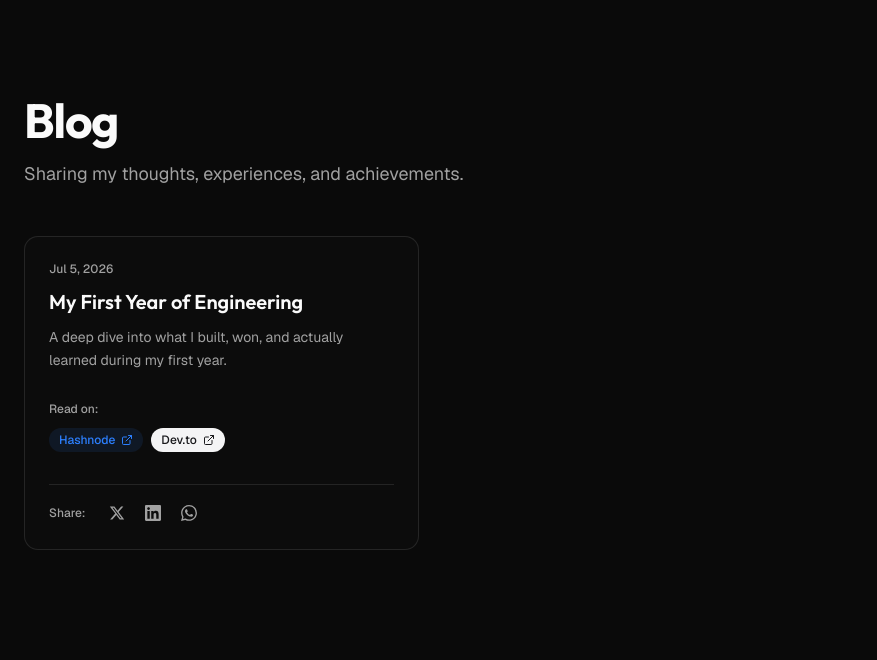
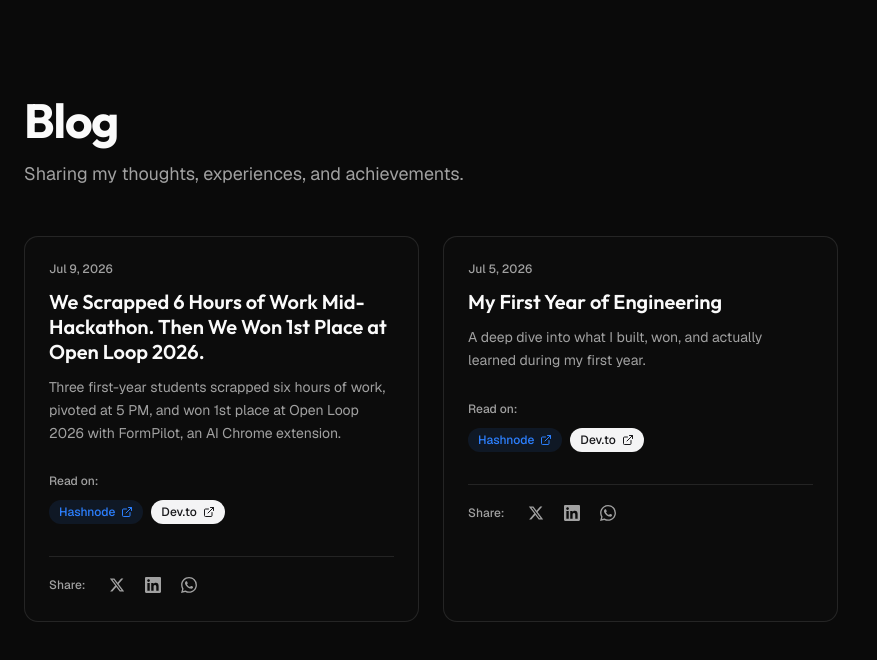
Before and after one commit to Karan-Raj-KR/portfolio, a Next.js app: page /blog in a window 1280 px wide. Shown: the top 660 px of the page, without its empty margins (0-877 px from the left). Built offline with nearby package versions, Linux system fonts and the light colour scheme.

Commit message:
feat: add Open Loop 2026 article to publications

```diff
--- a/src/data/publications.ts
+++ b/src/data/publications.ts
@@ -15,6 +15,16 @@ export type Article = {
 
 export const publications: Article[] = [
   {
+    slug: "open-loop-2026-formpilot-winner",
+    title: "We Scrapped 6 Hours of Work Mid-Hackathon. Then We Won 1st Place at Open Loop 2026.",
+    excerpt: "Three first-year students scrapped six hours of work, pivoted at 5 PM, and won 1st place at Open Loop 2026 with FormPilot, an AI Chrome extension.",
+    publishedDate: "2026-07-09",
+    platforms: [
+      { source: "hashnode", url: "https://karanrajkr.hashnode.dev/open-loop-2026-formpilot-winner" },
+      { source: "devto", url: "https://dev.to/karanrajkr/we-scrapped-6-hours-of-work-mid-hackathon-then-we-won-1st-place-at-open-loop-2026-2b17" }
+    ]
+  },
+  {
     slug: "my-first-year-of-engineering",
     title: "My First Year of Engineering",
     excerpt: "A deep dive into what I built, won, and actually learned during my first year.",
```
